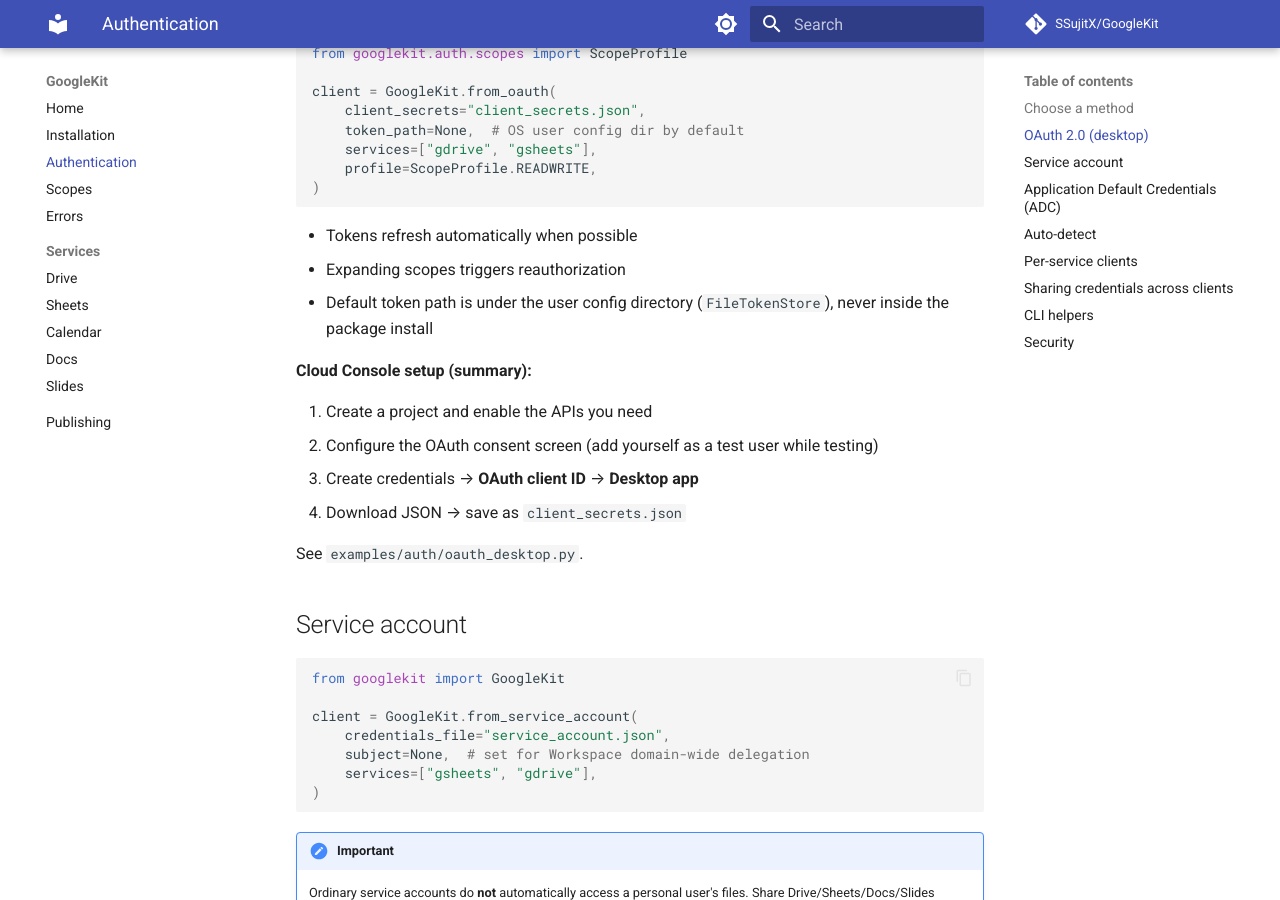
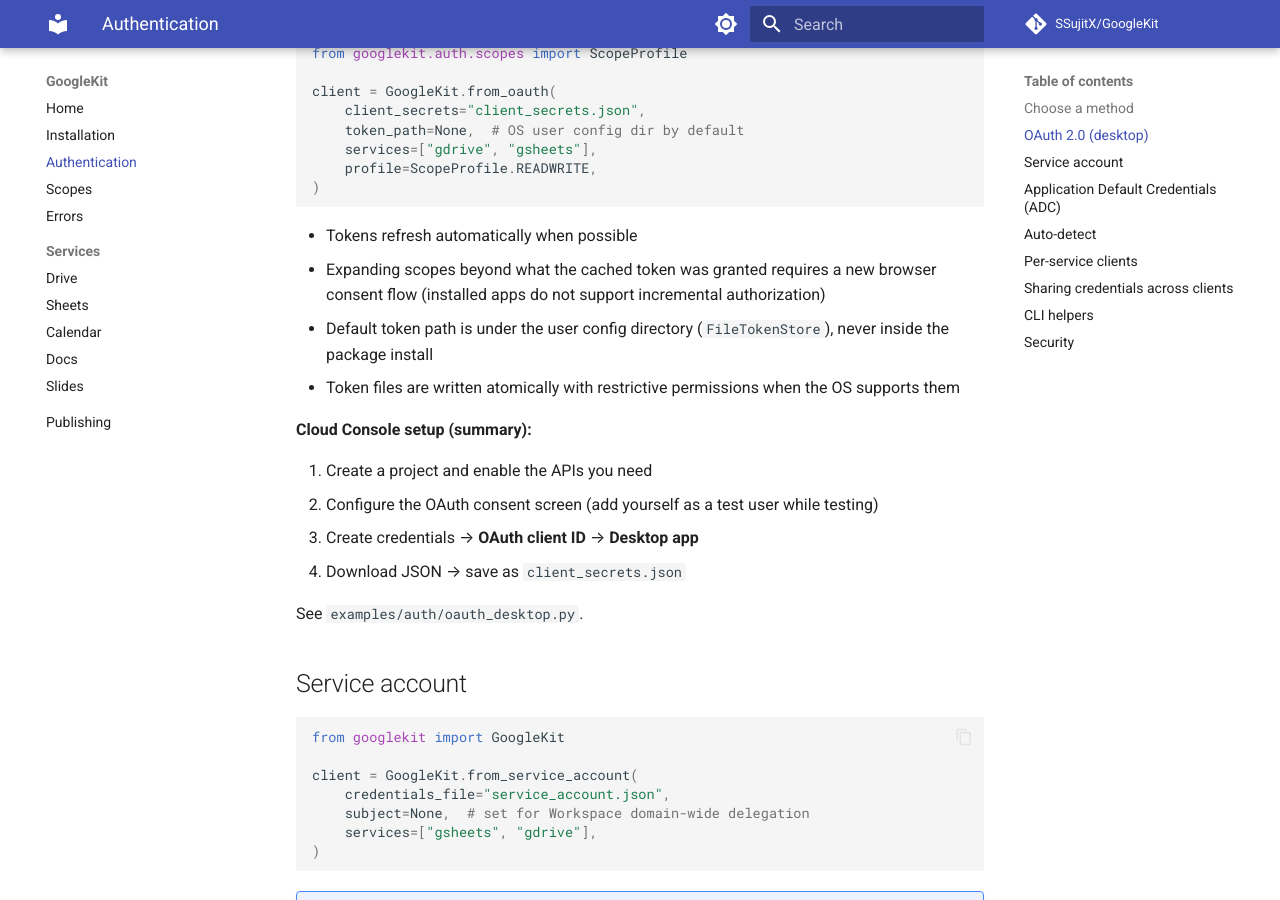
Before and after one commit to SSujitX/GoogleKit, an MkDocs documentation site: the page built from docs/authentication.md, in a window 1280 px wide and 900 px high, scrolled down 638 px. Built offline with MkDocs 1.6.1 and Material for MkDocs 9.7.7, drawn with Linux system fonts in a browser that asks for light colours; comment, search, counter and statistics services are not loaded.

Commit message:
docs: Clarify token behavior and security measures in authentication documentation

````diff
--- a/docs/authentication.md
+++ b/docs/authentication.md
@@ -28,8 +28,9 @@
 ```
 
 - Tokens refresh automatically when possible
-- Expanding scopes triggers reauthorization
+- Expanding scopes beyond what the cached token was granted requires a new browser consent flow (installed apps do not support incremental authorization)
 - Default token path is under the user config directory (`FileTokenStore`), never inside the package install
+- Token files are written atomically with restrictive permissions when the OS supports them
 
 **Cloud Console setup (summary):**
 
````
